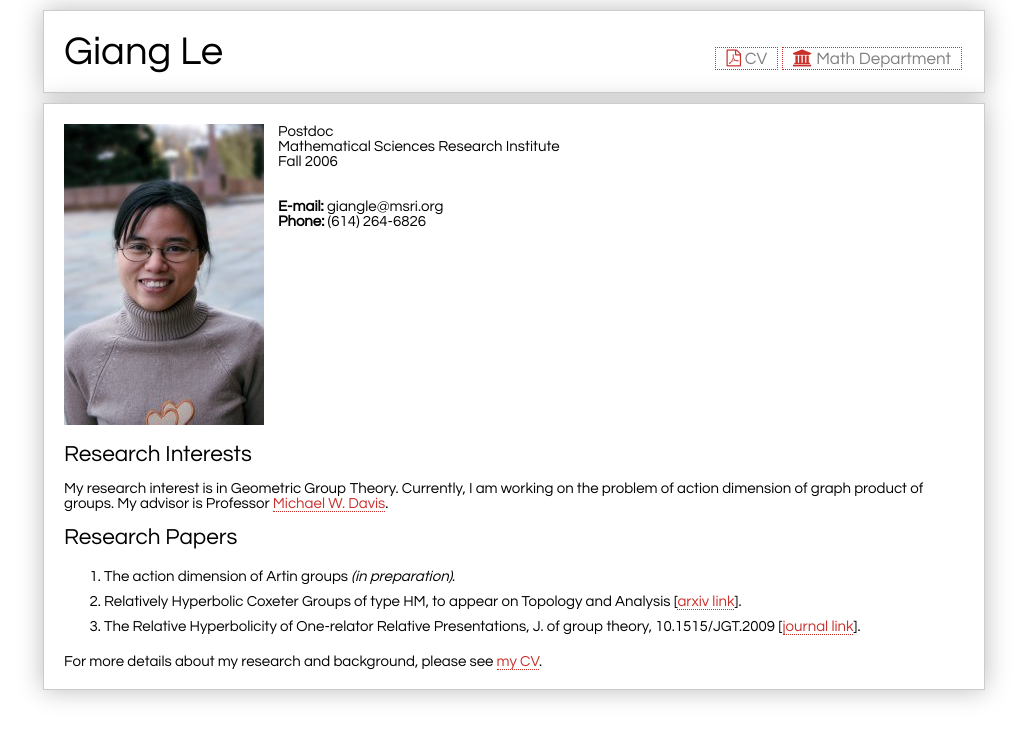
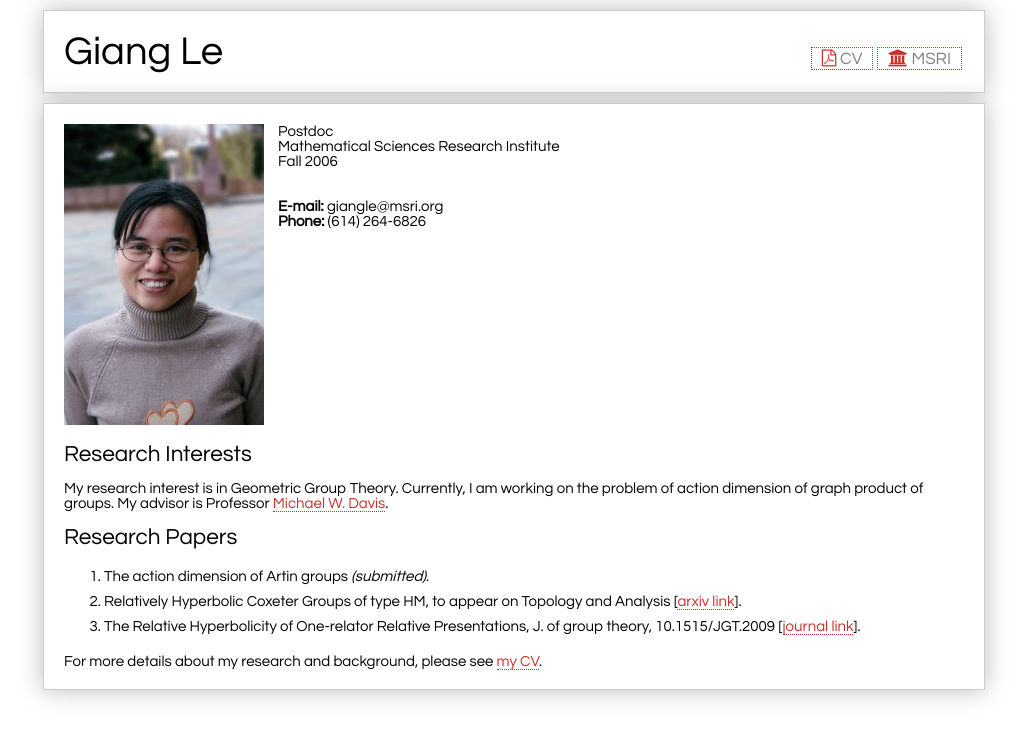
Before and after one commit to giang-le/giang-le.github.io, a plain HTML site: page index.html in a window 1280 px wide. Shown: the whole page, without its empty margins (126-1153 px from the left). Drawn offline with Linux system fonts and the light colour scheme.

Commit message:
Update index.html

```diff
--- a/index.html
+++ b/index.html
@@ -28,7 +28,7 @@
       <div class="nav">
         <ul>
           <li><a href="files/Giang-Le-CV.pdf"><i class="fa fa-file-pdf-o"></i> CV</a></li>
-          <li><a href="http://math.osu.edu/"><i class="fa fa-university"></i> <!--<i class="osu-logo"></i>--> Math Department</a></li>
+          <li><a href="http://www.msri.org/web/cms"><i class="fa fa-university"></i> <!--<i class="osu-logo"></i>--> MSRI</a></li>
         </ul>
       </div>
       <div style="clear: both;"></div>
@@ -60,7 +60,7 @@
     <h2>Research Papers</h2>
     <br>
     <ol>
-      <li>The action dimension of Artin groups <i>(in preparation)</i>.</li>
+      <li>The action dimension of Artin groups <i>(submitted)</i>.</li>
       <li>Relatively Hyperbolic Coxeter Groups of type HM, to appear on Topology and Analysis [<a href="http://arxiv.org/abs/1506.01620">arxiv link</a>].</li>
       <li>
         The Relative Hyperbolicity of One-relator Relative Presentations, J. of group theory, 10.1515/JGT.2009
```
